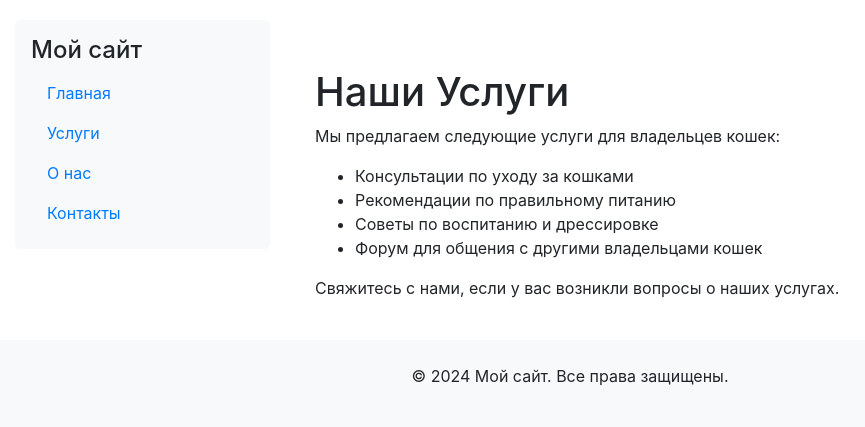
After one commit to Daniil0309/DJ01, a Django app: page /services/ in a window 1280 px wide. The commit adds this page. Shown: the top 427 px of the page, without its empty margins (70-935 px from the left). Run offline with Django 5.2, Linux system fonts and the light colour scheme; some libraries are stand-ins or nearby versions.

Commit message:
new DJ02 DZ
new DJ02 DZ

```diff
--- a/zerocoder/main/static/main/css/main.css
+++ b/zerocoder/main/static/main/css/main.css
@@ -1,36 +1,14 @@
-<style>
 body {
     padding-top: 20px;
 }
+
 aside {
     background-color: #f8f9fa;
-            padding: 20px;
+    padding: 15px;
     border-radius: 5px;
 }
-        aside img {
-            width: 100%;
-            height: auto;
-            margin-bottom: 15px;
+
+h1, h3 {
+    margin-top: 20px;
+    margin-bottom: 20px;
 }
-        aside span {
-            display: block;
-            font-size: 1.5em;
-            margin-bottom: 15px;
-            font-weight: bold;
-            color: #343a40;
-        }
-        aside ul {
-            list-style-type: none;
-            padding: 0;
-        }
-        aside li {
-            margin-bottom: 10px;
-        }
-        aside a {
-            color: #007bff;
-            text-decoration: none;
-        }
-        aside a:hover {
-            text-decoration: underline;
-        }
-</style>
--- /dev/null
+++ b/zerocoder/main/templates/main/footer.html
@@ -0,0 +1,5 @@
+<footer class="bg-light text-center text-lg-start mt-4">
+    <div class="container p-4">
+        <p>© 2024 Мой сайт. Все права защищены.</p>
+    </div>
+</footer>
--- a/zerocoder/main/templates/main/layoute.html
+++ b/zerocoder/main/templates/main/layoute.html
@@ -3,27 +3,17 @@
 <html lang="en">
 <head>
     <meta charset="UTF-8">
-    <meta name="viewport"
-          content="width=device-width, user-scalable=no, initial-scale=1.0, maximum-scale=1.0, minimum-scale=1.0">
+    <meta name="viewport" content="width=device-width, user-scalable=no, initial-scale=1.0, maximum-scale=1.0, minimum-scale=1.0">
     <meta http-equiv="X-UA-Compatible" content="ie=edge">
-    <link rel="stylesheet" href="{% static 'main\css\main.css' %}">
+    <link rel="stylesheet" href="{% static 'main/css/main.css' %}">
     <link href="https://stackpath.bootstrapcdn.com/bootstrap/4.5.2/css/bootstrap.min.css" rel="stylesheet">
-    {% block title %}
-
-    {% endblock %}
+    <title>{% block title %}CatDjango{% endblock %}</title>
 </head>
 <body>
     <div class="container">
         <div class="row">
             <div class="col-md-3">
-                <aside>
-                    <img src="{% static 'main/img/cat.png' %}" alt="Кот ">
-                    <span>FonDjango</span>
-                    <ul>
-                        <li><a href="{% url 'home' %}">Главная</a></li>
-                        <li><a href="{% url 'page2' %}">Вторая страница</a></li>
-                    </ul>
-                </aside>
+                {% include 'main/menu.html' %}
             </div>
             <div class="col-md-9">
                 <main>
@@ -34,6 +24,8 @@
         </div>
     </div>
 
+    {% include 'main/footer.html' %}
+
     <!-- Подключение Bootstrap JS и зависимостей -->
     <script src="https://code.jquery.com/jquery-3.5.1.slim.min.js"></script>
     <script src="https://cdn.jsdelivr.net/npm/@popperjs/core@2.9.2/dist/umd/popper.min.js"></script>
--- /dev/null
+++ b/zerocoder/main/templates/main/menu.html
@@ -0,0 +1,17 @@
+<aside class="bg-light p-3">
+    <h2 class="h4">Мой сайт</h2>
+    <ul class="nav flex-column">
+        <li class="nav-item">
+            <a class="nav-link" href="{% url 'home' %}">Главная</a>
+        </li>
+        <li class="nav-item">
+            <a class="nav-link" href="{% url 'services' %}">Услуги</a>
+        </li>
+        <li class="nav-item">
+            <a class="nav-link" href="{% url 'about' %}">О нас</a>
+        </li>
+        <li class="nav-item">
+            <a class="nav-link" href="{% url 'contact' %}">Контакты</a>
+        </li>
+    </ul>
+</aside>
--- /dev/null
+++ b/zerocoder/main/templates/main/services.html
@@ -0,0 +1,19 @@
+{% extends 'main/layoute.html' %}
+
+{% block title %}
+    Услуги
+{% endblock %}
+
+{% block content %}
+    <div class="container mt-5">
+        <h1>Наши Услуги</h1>
+        <p>Мы предлагаем следующие услуги для владельцев кошек:</p>
+        <ul>
+            <li>Консультации по уходу за кошками</li>
+            <li>Рекомендации по правильному питанию</li>
+            <li>Советы по воспитанию и дрессировке</li>
+            <li>Форум для общения с другими владельцами кошек</li>
+        </ul>
+        <p>Свяжитесь с нами, если у вас возникли вопросы о наших услугах.</p>
+    </div>
+{% endblock %}
--- a/zerocoder/main/urls.py
+++ b/zerocoder/main/urls.py
@@ -2,7 +2,14 @@
 from django.urls import path
 from .import views
 
+# urlpatterns = [
+#     path('', views.index, name='home'),  # Главная страница
+#     path('new', views.new, name='page2'),  # Вторая страница
+# ]
+
 urlpatterns = [
-    path('', views.index, name='home'),  # Главная страница
-    path('new', views.new, name='page2'),  # Вторая страница
+    path('', views.home, name='home'),
+    path('about/', views.about, name='about'),
+    path('contact/', views.contact, name='contact'),
+    path('services/', views.services, name='services'),  # Новый маршрут для "Услуги"
 ]
--- a/zerocoder/main/views.py
+++ b/zerocoder/main/views.py
@@ -1,6 +1,19 @@
 from django.shortcuts import render
 from django.http import HttpResponse
-def index(request):
-    return render(request, 'main/index.html', {'caption': 'CatDjango'})
-def new(request):
-    return render(request, 'main/new.html')
+# def index(request):
+#     return render(request, 'main/index.html', {'caption': 'CatDjango'})
+# def new(request):
+#     return render(request, 'main/new.html')
+
+
+def home(request):
+    return render(request, 'main/index.html')
+
+def services(request):
+    return render(request, 'main/services.html')  # Новый view для страницы "Услуги"
+
+def about(request):
+    return render(request, 'main/about.html')
+
+def contact(request):
+    return render(request, 'main/contact.html')
```
Also changed, not shown: zerocoder/main/templates/main/about.html (added, +13 -0 lines), zerocoder/main/templates/main/contact.html (added, +13 -0 lines), zerocoder/main/templates/main/index.html (+8 -10 lines), zerocoder/main/templates/main/nav.html (+4 -4 lines), zerocoder/main/templates/main/new.html (+7 -7 lines). Lines whose indentation alone changed are shown as unchanged.
